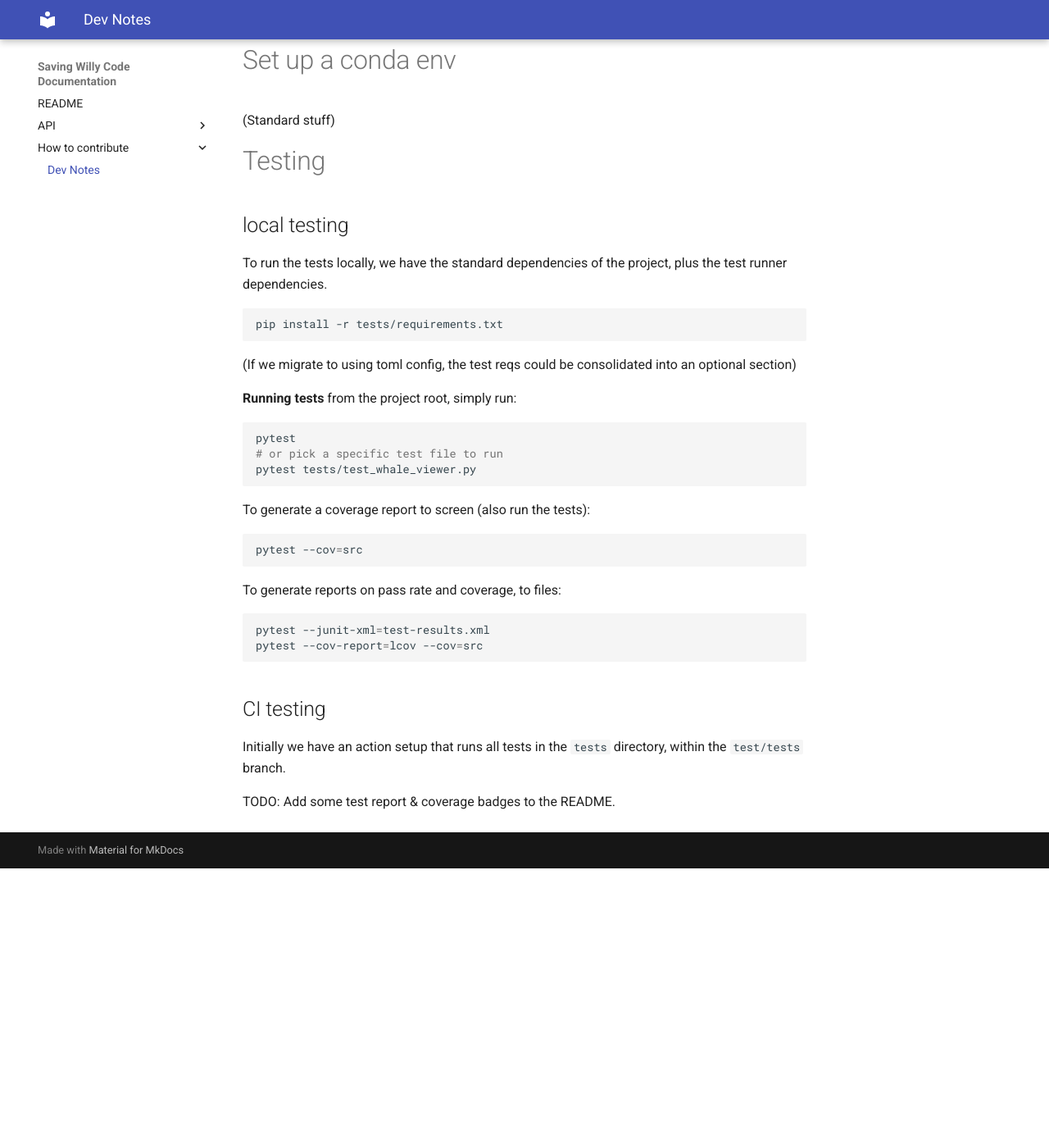
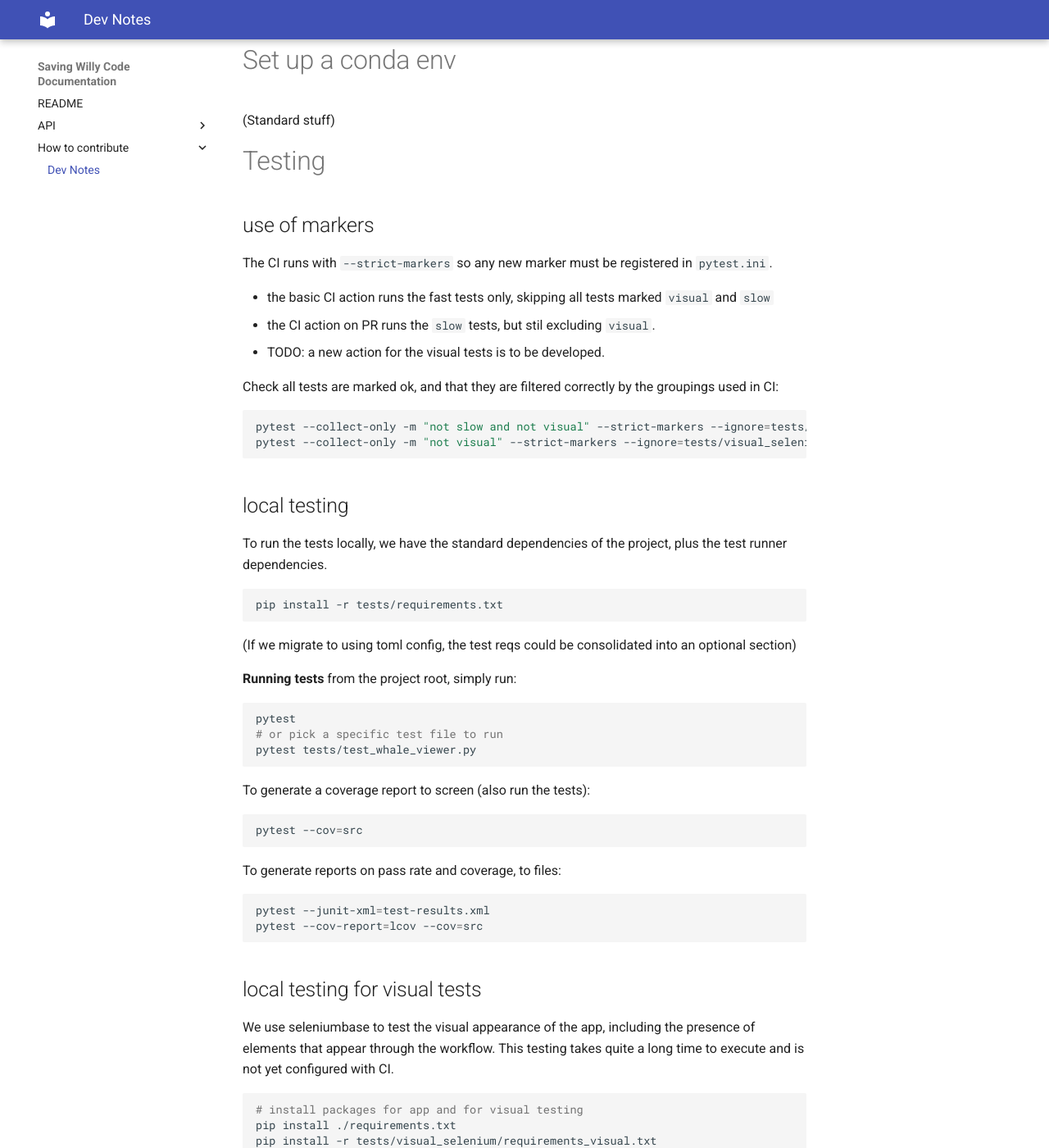
Before and after one commit to sdsc-ordes/saving-willy, an MkDocs documentation site: the page built from docs/dev_notes.md, in a window 1280 px wide and 1400 px high, scrolled down 938 px. Shown: the whole window at 82% size. Built offline with MkDocs 1.6.1 and Material for MkDocs 9.7.7, drawn with Linux system fonts in a browser that asks for light colours; before the commit the page ends 1997 px from its top, so only the background shows below that; some of the changed text lies outside the part shown.

Commit message:
docs: added some notes on running the visual tests
- selenium requires running the app, and then running a second browser
  or tab that tests the app.

````diff
--- a/docs/dev_notes.md
+++ b/docs/dev_notes.md
@@ -44,6 +44,25 @@
 
 # Testing
 
+## use of markers
+
+The CI runs with `--strict-markers` so any new marker must be registered in
+`pytest.ini`.
+
+- the basic CI action runs the fast tests only, skipping all tests marked
+  `visual` and `slow`
+- the CI action on PR runs the `slow` tests, but stil excluding `visual`.
+- TODO: a new action for the visual tests is to be developed.
+
+Check all tests are marked ok, and that they are filtered correctly by the
+groupings used in CI:
+```bash
+pytest --collect-only -m "not slow and not visual" --strict-markers --ignore=tests/visual_selenium
+pytest --collect-only -m "not visual" --strict-markers --ignore=tests/visual_selenium
+```
+
+
+
 ## local testing
 To run the tests locally, we have the standard dependencies of the project, plus the test runner dependencies.
 
@@ -74,6 +93,39 @@
 pytest --cov-report=lcov --cov=src
 ```
 
+## local testing for visual tests
+
+We use seleniumbase to test the visual appearance of the app, including the
+presence of elements that appear through the workflow.  This testing takes quite
+a long time to execute and is not yet configured with CI.
+
+```bash
+# install packages for app and for visual testing
+pip install ./requirements.txt
+pip install -r tests/visual_selenium/requirements_visual.txt
+```
+
+**Running tests**
+The execution of these tests requires that the site/app is running already.
+
+In one tab:
+```bash
+streamlit run src/main.py
+```
+
+In another tab:
+```bash
+# run just the visual tests
+pytest -m "visual" --strict-markers
+# run in demo mode, using firefox (default is chrome)
+pytest -m "visual" --strict-markers -s browser=firefox --demo
+
+# the inverse set:
+pytest -m "not slow and not visual" --strict-markers --ignore=tests/visual_selenium
+
+```
+
+
 
 ## CI testing
 
````
